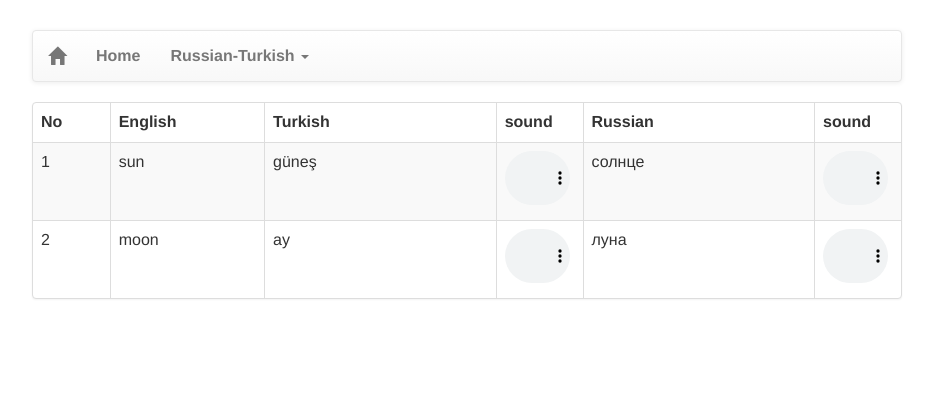
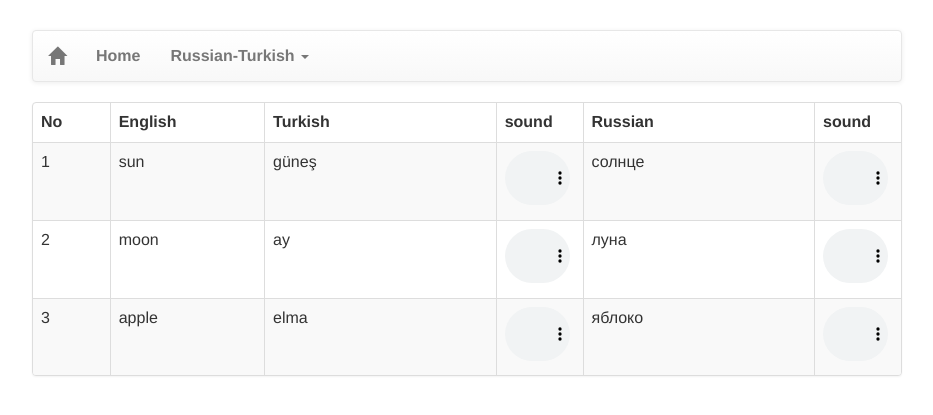
Before and after one commit to study-language/study-language-github.io, a Jekyll site: the page built from pages/russian-turkish-vocabulary.md, in a window 1280 px wide. Shown: the top 415 px of the page, without its empty margins (173-1106 px from the left). Built offline with Jekyll 4.4.1, drawn with Linux system fonts in a browser that asks for light colours; our own code applies the rules of GitHub Pages for plain Markdown files; the repository's description, which GitHub fills in, is left out.

Commit message:
Update russian-turkish-vocabulary.yml

```diff
--- a/_data/russian-turkish-vocabulary.yml
+++ b/_data/russian-turkish-vocabulary.yml
@@ -7,3 +7,7 @@ vocabulary:
     tr: ay
     tr-s: ay
     ru: луна
+  - en: apple
+    tr: elma
+    tr-s: elma
+    ru: яблоко
```
